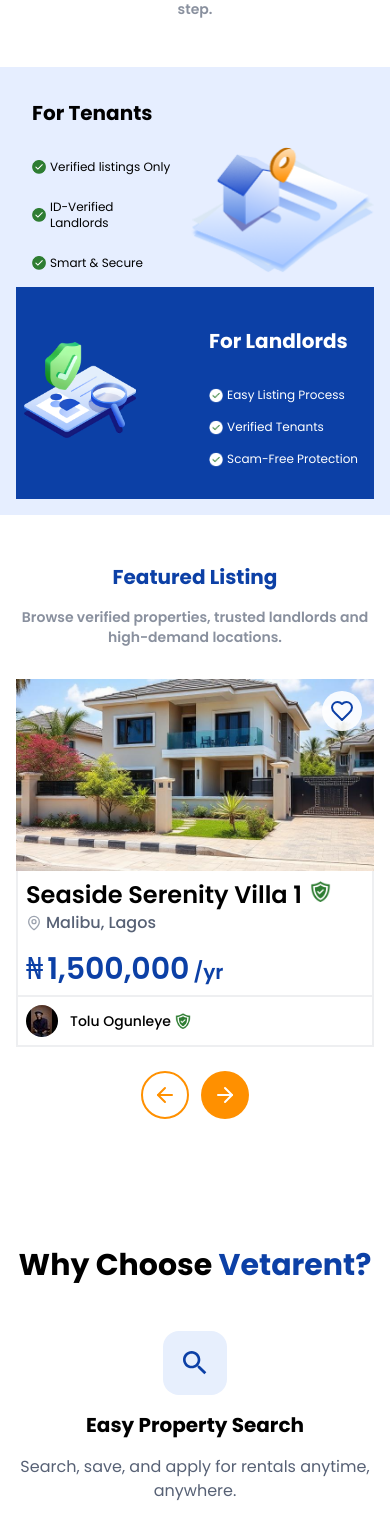
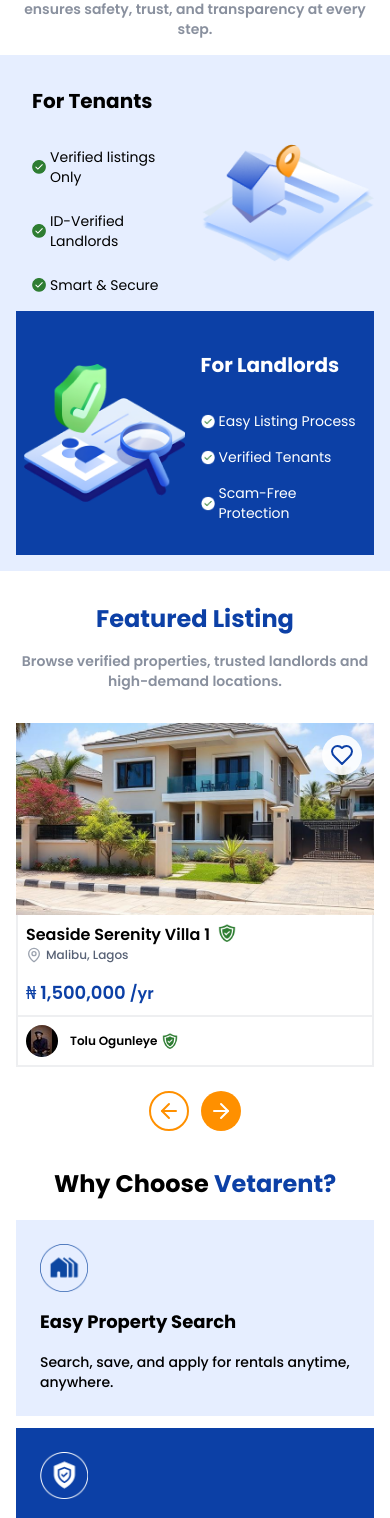
Before and after one commit to abeebridwan/trust_rent_ng, a Next.js app: page / in a window 390 px wide. Shown: the part 1549-3067 px from the top of the page. Built offline with nearby package versions, Linux system fonts and the light colour scheme.

Commit message:
fix: all round fixes and whychoosesection completed

```diff
--- a/src/components/FeaturedListings.tsx
+++ b/src/components/FeaturedListings.tsx
@@ -133,7 +133,7 @@ const FeaturedListings = () => {
       <div className="p-2 space-y-4 border-2 border-muted-foreground/10 border-t-0 border-b-0">
         <div className="">
           <div className="flex items-center space-x-2">
-            <h3 className="font-semibold text-2xl text-foreground">
+            <h3 className="font-semibold text-base sm:text-2xl text-foreground">
               {property.title}
             </h3>
             {property.verified && (
@@ -142,25 +142,25 @@ const FeaturedListings = () => {
                 alt="Verified Badge"
                 width={21}
                 height={21}
-                className="mb-2"
+                className="mb-1 md:mb-2 w-[18px] h-[18px] md:w-[21px] md:h-[21px]"
               />
             )}
           </div>
           <div className="flex items-center text-muted-foreground">
             <MapPin className="w-4 h-4 mr-1 text-gray-400" />
-            <span className="text-base font-medium">{property.location}</span>
+            <span className="text-xs sm:text-base font-medium">{property.location}</span>
           </div>
         </div>
 
         <div className="flex items-center justify-between">
           <div className="flex items-baseline space-x-1">
-            <span className="text-3xl font-normal text-vetarent-blue">
+            <span className="text-lg sm:text-2xl md:text-3xl font-normal text-vetarent-blue">
               {property.Currency}
             </span>
-            <span className="text-3xl font-semibold text-vetarent-blue">
+            <span className="text-lg sm:text-2xl md:text-3xl font-semibold text-vetarent-blue">
               {property.price}
             </span>
-            <span className="text-vetarent-blue text-xl font-semibold">
+            <span className="text-vetarent-blue text-base sm:text-lg md:text-xl font-semibold">
              {property.period}
               </span>
             </div>
@@ -174,7 +174,7 @@ const FeaturedListings = () => {
           <AvatarFallback className="text-xs">TO</AvatarFallback>
         </Avatar>
         <div className="flex items-center space-x-1">
-          <span className="text-sm font-medium text-foreground">Tolu Ogunleye</span>
+          <span className="text-xs md:text-sm font-semibold text-foreground">Tolu Ogunleye</span>
           <Image
             src={verifiedBadge}
             alt="Verified Badge"
@@ -187,10 +187,10 @@ const FeaturedListings = () => {
   );
 
   return (
-    <section className="bg-background py-16 pt-0" suppressHydrationWarning>
+    <section className="bg-background py-[37px] pt-0" suppressHydrationWarning>
       <div className="container mx-auto px-4">
         <div className="text-center mb-8 md:mb-12">
-          <h2 className="text-xl sm:text-3xl md:text-4xl lg:text-[2.5rem] font-bold text-vetarent-blue mb-4">
+          <h2 className="text-2xl sm:text-3xl md:text-4xl lg:text-[2.5rem] font-bold text-vetarent-blue mb-4">
             Featured Listing
           </h2>
           <p className="text-muted-foreground/70 text-sm md:text-lg max-w-2xl font-semibold mx-auto">
@@ -207,7 +207,7 @@ const FeaturedListings = () => {
             <div className="flex justify-center items-center space-x-3 mt-6">
               <button
                 onClick={prevProperty}
-                className="w-12 h-12 rounded-full bg-foreground border-2 border-vetarent-orange hover:bg-muted-foreground/20 flex items-center justify-center transition-colors duration-200"
+                className="w-10 h-10 rounded-full bg-foreground border-2 border-vetarent-orange hover:bg-muted-foreground/20 flex items-center justify-center transition-colors duration-200"
                 aria-label="Previous property"
               >
                 <ArrowLeft className="w-6 h-6 text-vetarent-orange" />
@@ -216,7 +216,7 @@ const FeaturedListings = () => {
 
               <button
                 onClick={nextProperty}
-                className="w-12 h-12 rounded-full bg-vetarent-orange hover:bg-vetarent-orange/60 flex items-center justify-center transition-colors duration-200"
+                className="w-10 h-10 rounded-full bg-vetarent-orange hover:bg-vetarent-orange/60 flex items-center justify-center transition-colors duration-200"
                 aria-label="Next property"
               >
                 <ArrowRight className="w-6 h-6 text-white" />
--- a/src/components/ValueProposition.tsx
+++ b/src/components/ValueProposition.tsx
@@ -20,10 +20,10 @@ const featuresLandLords = [
 
 const ValueProposition = () => {
   return (
-    <section className="bg-background py-12 md:py-16 overflow-x-scroll">
+    <section className="bg-background py-8 md:py-16 overflow-x-scroll">
       <div className="container mx-auto p-0 md:px-4">
-        <div className="text-center mb-12 px-4 md:px-0">
-          <h2 className="text-xl sm:text-3xl md:text-4xl lg:text-[2.5rem] font-bold text-foreground mb-4 sm:whitespace-nowrap">
+        <div className="text-center mb-4 md:mb-12 px-4 md:px-0">
+          <h2 className="text-2xl sm:text-3xl md:text-4xl lg:text-[2.5rem] font-bold text-foreground mb-4 sm:whitespace-nowrap">
             Verified Rentals. <span className="text-vetarent-blue">For Everyone.</span>
           </h2>
 
@@ -48,13 +48,13 @@ const ValueProposition = () => {
                         width={14}
                         height={14}
                       />
-                      <span className="text-foreground sm:whitespace-nowrap text-xs sm:text-sm md:text-lg">{text}</span>
+                      <span className="text-foreground sm:whitespace-nowrap text-sm md:text-lg">{text}</span>
                     </div>
                   ))}
                 </div>
             </div>
 
-            <div className="min-w-[140px] h-[101px] sm:min-w-[173.03px] sm:h-[125.24px] md:w-[310px] md:h-[210px] relative">
+            <div className="relative">
               {/* Mobile image */}
               <Image
                 src={Image1Mobile}
@@ -72,7 +72,7 @@ const ValueProposition = () => {
 
           {/* For Landlords */}
           <div className="gap-4 md:gap-4 bg-vetarent-blue rounded-none p-8 pt-4 pr-4 md:p-8 pl-0 md:pl-4 space-y-6 text-white flex items-center justify-between">
-             <div className="pl-2 md:pl-0 w-[120px] h-[119px] sm:w-auto sm:h-[148.89px] md:w-[256.55px] md:h-[210px] relative">
+             <div className="pl-2 md:pl-0 relative">
                 {/* Mobile image */}
                 <Image
                   src={Image2Mobile}
@@ -99,7 +99,7 @@ const ValueProposition = () => {
                         width={14}
                         height={14}
                       />
-                      <span className="text-foreground text-xs sm:text-sm md:text-lg sm:whitespace-nowrap">{text}</span>
+                      <span className="text-foreground text-sm md:text-lg sm:whitespace-nowrap">{text}</span>
                     </div>
                   ))}
                 </div>
--- a/src/components/WhyChooseSection.tsx
+++ b/src/components/WhyChooseSection.tsx
@@ -1,57 +1,76 @@
+import House from "@/assets/Icons/House.png";
+import Scam from "@/assets/Icons/Scam.png";
+import Verified from "@/assets/Icons/Verified.png";
+import Image from "next/image";
+
 const WhyChooseSection = () => {
   const features = [
     {
-      icon: (
-        <svg className="w-8 h-8" fill="currentColor" viewBox="0 0 24 24">
-          <path d="M15.5 14h-.79l-.28-.27C15.41 12.59 16 11.11 16 9.5 16 5.91 13.09 3 9.5 3S3 5.91 3 9.5 5.91 16 9.5 16c1.61 0 3.09-.59 4.23-1.57l.27.28v.79l5 4.99L20.49 19l-4.99-5zm-6 0C7.01 14 5 11.99 5 9.5S7.01 5 9.5 5 14 7.01 14 9.5 11.99 14 9.5 14z"/>
-        </svg>
-      ),
+     icon: <Image
+            src={House}
+            alt="House Logo"
+            width={67}
+            height={67}
+            className="w-[47.55px] h-[47.55px] md:w-[67px] md:h-[67px]"
+          />,
       title: "Easy Property Search",
-      description: "Search, save, and apply for rentals anytime, anywhere."
+      description: "Search, save, and apply for rentals anytime, anywhere.",
+      bg: "bg-background-accent"
+
     },
     {
-      icon: (
-        <svg className="w-8 h-8" fill="currentColor" viewBox="0 0 24 24">
-          <path d="M12 2L2 7v10c0 5.55 3.84 9.74 9 11 5.16-1.26 9-5.45 9-11V7l-10-5z"/>
-        </svg>
-      ),
+      icon: <Image
+            src={Verified}
+            alt="Verified Logo"
+            width={67}
+            height={67}
+            className="w-[47.55px] h-[47.55px] md:w-[67px] md:h-[67px]"
+          />,
       title: "Verified Landlords Only",
-      description: "Every landlord is identity verified, so you know who you're dealing with every time."
+      description: "Every landlord is identity-verified, so you deal with real, serious people.",
+      bg: "bg-vetarent-blue"
     },
     {
-      icon: (
-        <svg className="w-8 h-8" fill="currentColor" viewBox="0 0 24 24">
-          <path d="M12 1L3 5V11C3 16.55 6.84 20.74 12 22C17.16 20.74 21 16.55 21 11V5L12 1M12 7C13.11 7 14 7.89 14 9S13.11 11 12 11 10 10.11 10 9 10.89 7 12 7Z"/>
-        </svg>
-      ),
+      icon: <Image
+            src={Scam}
+            alt="Scam Logo"
+            width={67}
+            height={67}
+            className="w-[47.55px] h-[47.55px] md:w-[67px] md:h-[67px]"
+          />,
       title: "Built to Prevent Scams",
-      description: "Our multi-layer verification process protects both you and your property."
+      description: "Our double-verification process protects both you and your property.",
+      bg: "bg-background-accent"
     }
   ];
 
   return (
-    <section className="bg-background py-16">
+    <section className="bg-background pt-0 pb-4 md:pb-16 md:pt-0">
       <div className="container mx-auto px-4">
-        <div className="text-center mb-12">
-          <h2 className="text-3xl lg:text-4xl font-bold text-foreground mb-4">
+        <div className="text-center  md:mb-8">
+          <h2 className="text-2xl md:text-3xl lg:text-4xl font-bold text-foreground mb-[20px]">
             Why Choose <span className="text-vetarent-blue">Vetarent?</span>
           </h2>
         </div>
 
-        <div className="grid md:grid-cols-3 gap-8">
+        <div className="grid md:grid-cols-3 gap-[12px]">
           {features.map((feature, index) => (
-            <div key={index} className="text-center space-y-4">
-              <div className="w-16 h-16 bg-vetarent-blue-light rounded-2xl flex items-center justify-center mx-auto">
-                <div className="text-vetarent-blue">
-                  {feature.icon}
-                </div>
+            <div key={index} className={`space-y-4 ${feature.bg} p-6 md:py-12`}>
+              <div className="w-full flex items-center justify-start">
+                {feature.icon}
               </div>
 
-              <h3 className="text-xl font-bold text-foreground">
+              <h3 className={`text-lg sm:text-xl md:text-2xl font-bold ${
+                  index === 1 ? "text-white" : "text-foreground"
+                }`}>
                 {feature.title}
               </h3>
 
-              <p className="text-muted-foreground max-w-sm mx-auto">
+              <p
+                className={`text-sm sm:text-base md:text-lg font-medium ${
+                  index === 1 ? "text-white" : "text-foreground"
+                }`}
+              >
                 {feature.description}
               </p>
             </div>
```
